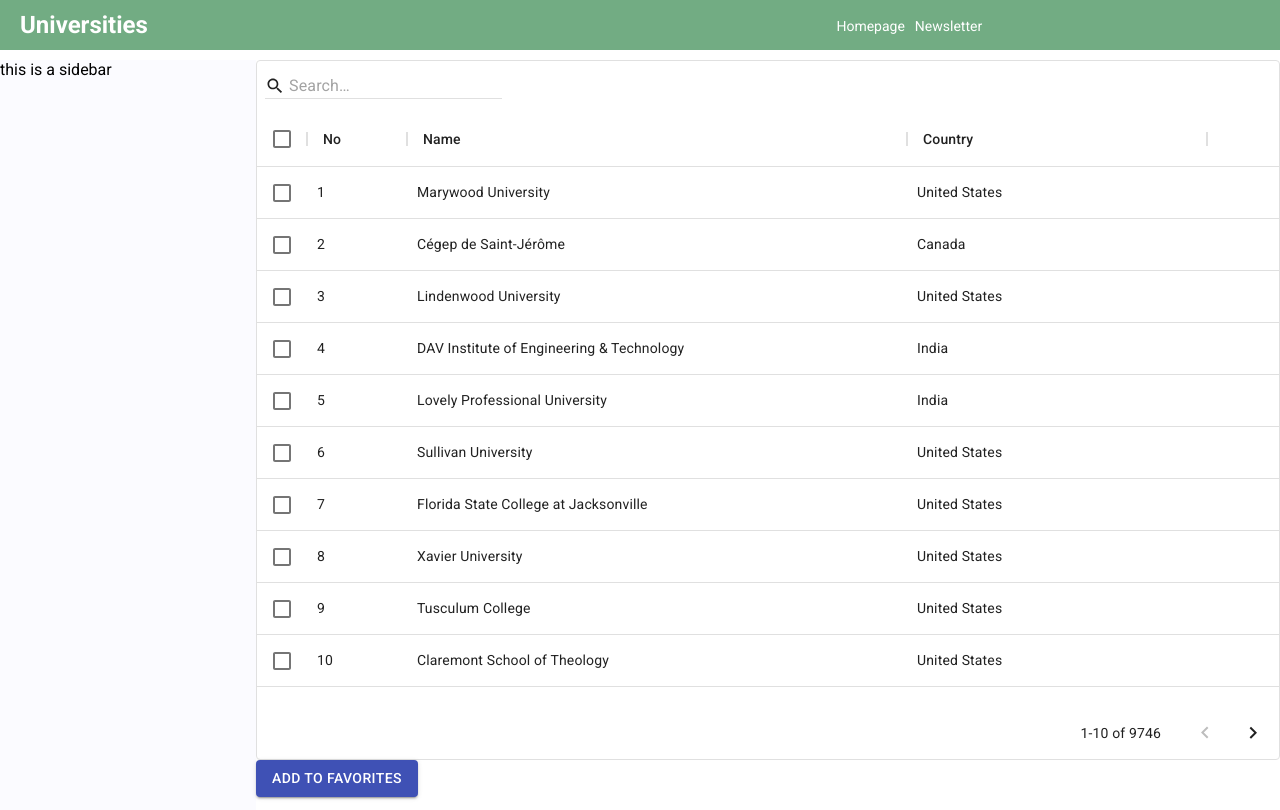
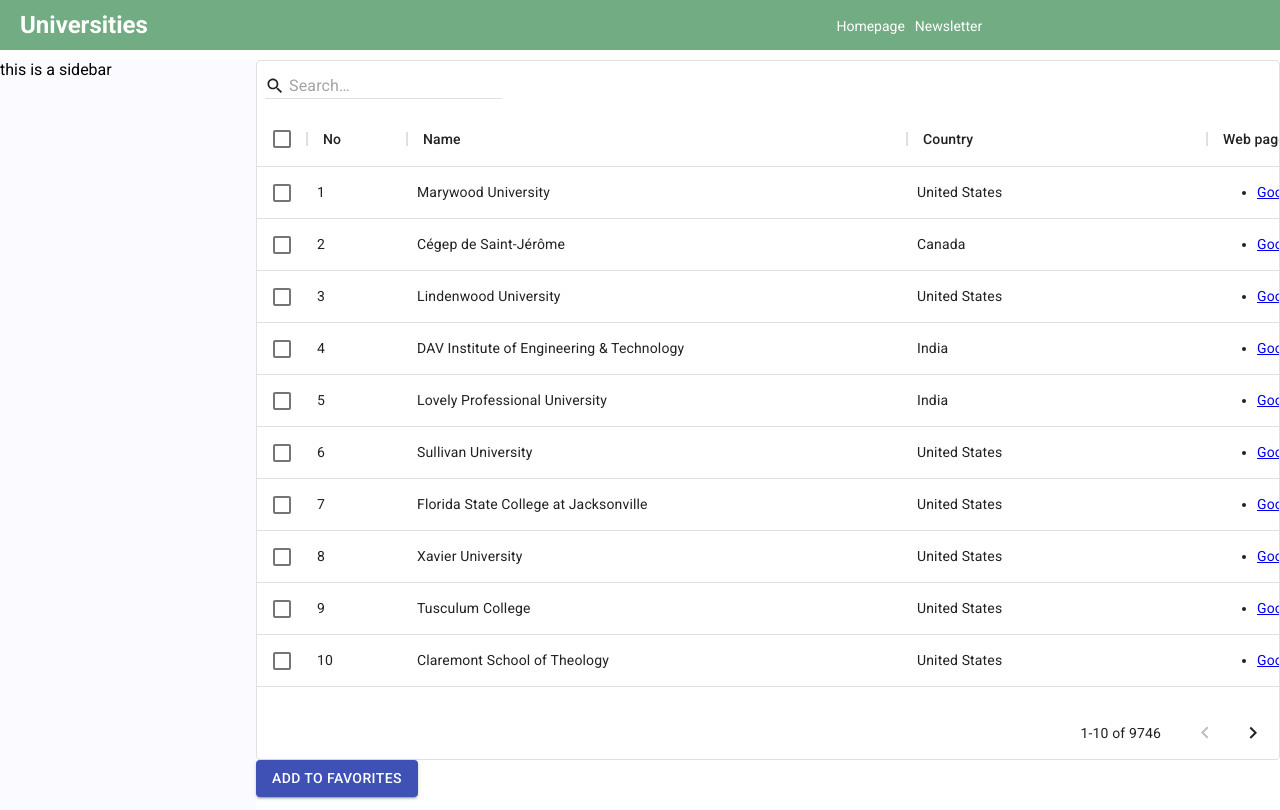
Before and after one commit to sunny092020/react, a React (Create React App) app in the folder university_list/client/: page /universities in a window 1280 px wide. Built offline with nearby package versions, Linux system fonts and the light colour scheme.

Commit message:
add Web pages col

```diff
--- a/university_list/client/src/pages/universityList/UniversityList.jsx
+++ b/university_list/client/src/pages/universityList/UniversityList.jsx
@@ -117,6 +117,20 @@
     { field: "id", headerName: "No", width: 100 },
     { field: "name", headerName: "Name", width: 500 },
     { field: "country", headerName: "Country", width: 300 },
+    {
+      field: "web_pages",
+      headerName: "Web pages",
+      width: 500,
+      renderCell: (params) => {
+        return (
+          <ul>
+            <li><a href="https://google.com">Google1</a></li>
+            <li><a href="https://google.com">Google2</a></li>
+            <li><a href="https://google.com">Google3</a></li>
+          </ul>
+        );
+      },
+    },
   ];
 
   const [selectedRows, setSelectedRows] = React.useState([]);
```
